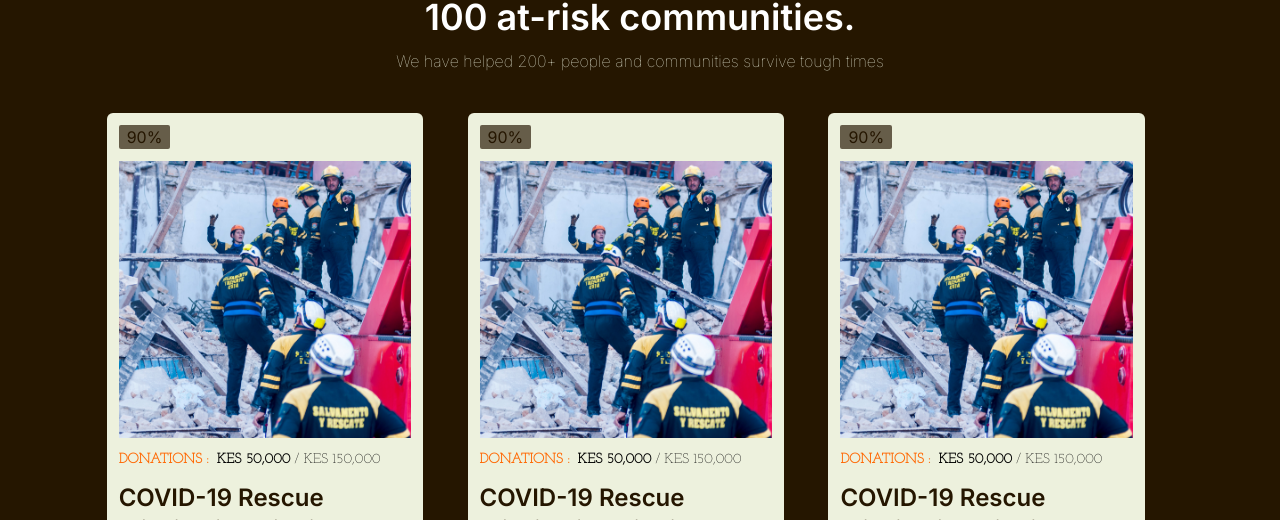
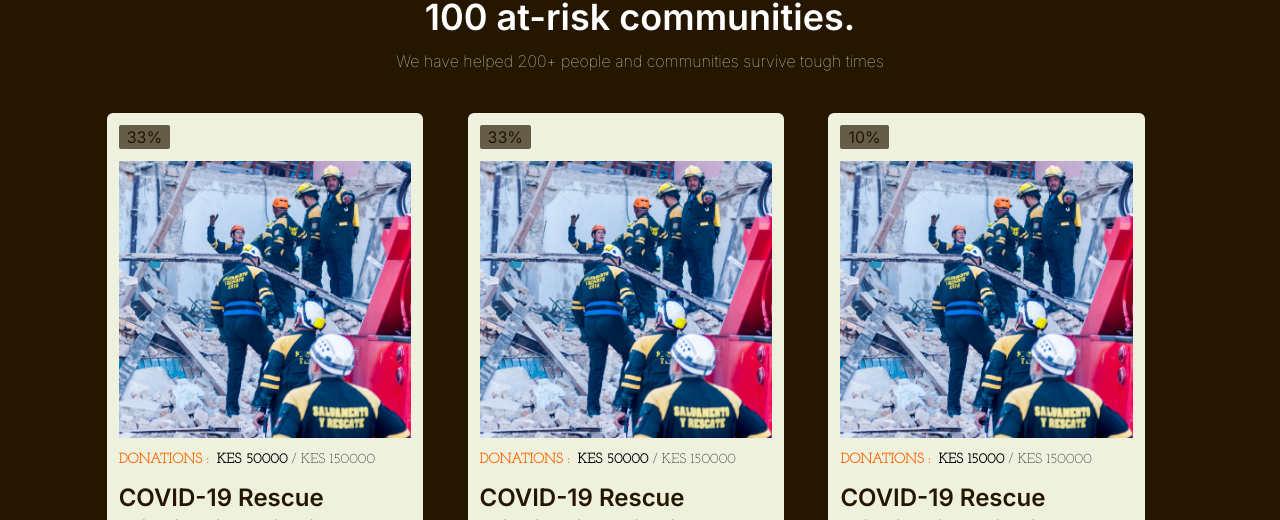
Before and after one commit to koechian/hopecompassioncenter, a Next.js app: page /pages/projects in a window 1280 px wide. Shown: the part 1030-1550 px from the top of the page. Built offline with nearby package versions, Linux system fonts and the light colour scheme; a web font is replaced by a local one.

Commit message:
math-logic kidogo

```diff
--- a/app/components/Cards/cards.jsx
+++ b/app/components/Cards/cards.jsx
@@ -4,9 +4,9 @@ import Link from 'next/link'
 export const ProjectCard = (props) => {
     return (
         <div className="w-11/12 flex flex-col justify-start p-3 gap-1 desktop:gap-3 rounded-md bg-cream">
-            <span className="bg-[#251600AB] px-2 w-fit rounded-sm text-brown">90%</span>
+            <span className="bg-[#251600AB] px-2 w-fit rounded-sm text-brown">{Math.trunc((props.given_donations / props.requested_donations) * 100)}%</span>
             <img src={props.banner_img} className='w-full' alt="" />
-            <span className="flex flex-row items-center gap-2 text-sm desktop:text-md"><h3 className="text-orange font-bold font-josefin">DONATIONS :</h3> <h3 className="font-josefin"><b>KES 50,000</b> / KES 150,000</h3></span>
+            <span className="flex flex-row items-center gap-2 text-sm desktop:text-md"><h3 className="text-orange font-bold font-josefin">DONATIONS :</h3> <h3 className="font-josefin"><b>KES {props.given_donations}</b> / KES {props.requested_donations}</h3></span>
             <h3 className="text-brown text-2xl font-semibold w-11/12">
                 COVID-19 Rescue Mission in Thindigua.
             </h3>
--- a/app/pages/projects/data.jsx
+++ b/app/pages/projects/data.jsx
@@ -14,7 +14,7 @@ export const projects = [
     {
         banner_img: '/rescue.jpg',
         requested_donations: 150000,
-        given_donations: 50000,
+        given_donations: 15000,
         project_name: 'COVID-19 rescue mission in thindigua.'
     },
 ]
--- a/app/pages/projects/page.js
+++ b/app/pages/projects/page.js
@@ -51,7 +51,12 @@ export default function Page() {
     </div>
     <div class="w-10/12 grid grid-cols-1 tablet:grid-cols-2 desktop:grid-cols-3 grid-flow-row gap-4">
       {
-        projects.map((project) => (<ProjectCard banner_img={project.banner_img} />))
+        projects.map((project) => (<ProjectCard
+          banner_img={project.banner_img}
+          requested_donations={project.requested_donations}
+          given_donations={project.given_donations}
+          project_name={project.project_name}
+        />))
       }
     </div>
   </div>
```
